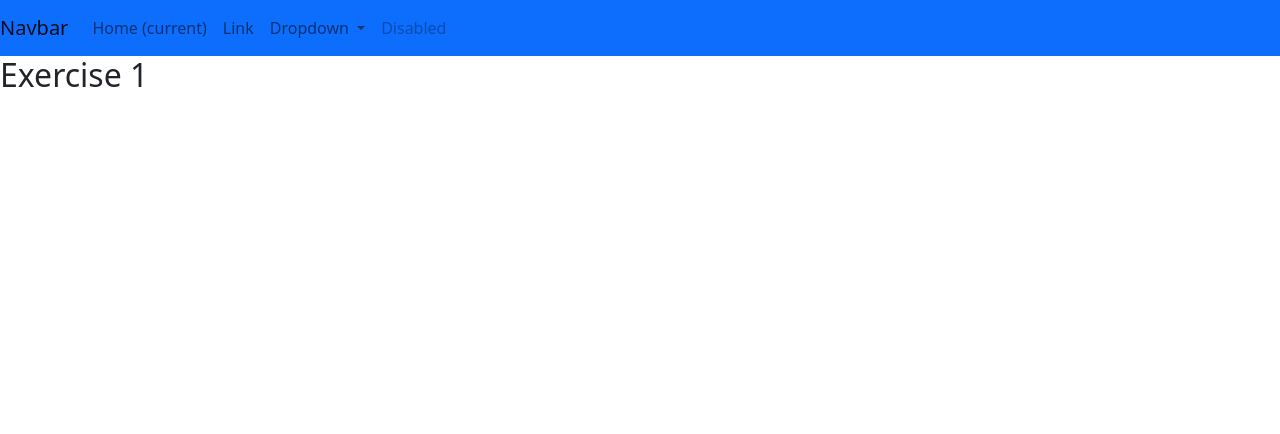
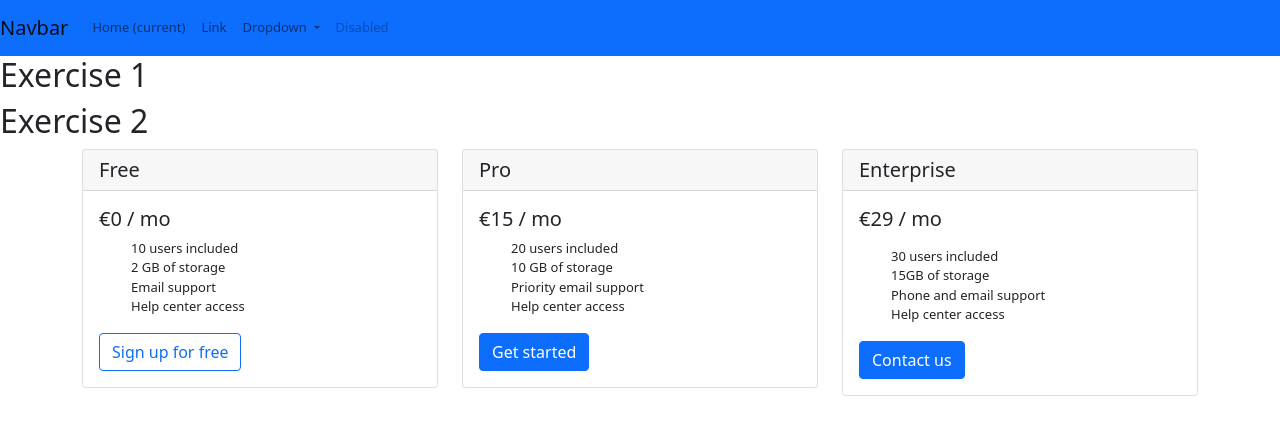
Before and after one commit to BertoPolo/m2d8-1, a plain HTML site: page index.html in a window 1280 px wide. Drawn offline with nearby package versions, Linux system fonts and the light colour scheme.

Commit message:
Update index.html

```diff
--- a/index.html
+++ b/index.html
@@ -8,6 +8,12 @@
     <!-- bootstrap -->
     <link href="https://cdn.jsdelivr.net/npm/bootstrap@5.1.3/dist/css/bootstrap.min.css" rel="stylesheet" integrity="sha384-1BmE4kWBq78iYhFldvKuhfTAU6auU8tT94WrHftjDbrCEXSU1oBoqyl2QvZ6jIW3" crossorigin="anonymous">
     <title>M2D8</title>
+    <style>
+      ul {
+    list-style: none;
+    font-size: small;
+}
+    </style>
 </head>
 <body>
 
@@ -52,6 +58,95 @@
 
     </section>
 
+    <!-- Exercise 2 -->
+
+    <section>
+      <h2>Exercise 2 </h2>
+      <!-- columns container -->
+      <div class="container">
+        <div class="row">
+          <div class="col">
+
+            <!-- card 1 -->
+            <div class="card">
+              <h5 class="card-header">Free</h5>
+              <div class="card-body">
+                <h5 class="card-title">€0 / mo</h5>
+                <ul class="card-text">
+                  <li>
+                    10 users included
+                  </li>
+                  <li>
+                    2 GB of storage
+                  </li>
+                  <li>
+                    Email support
+                  </li>
+                  <li>
+                    Help center access
+                  </li>
+                </ul>
+                <a href="#" class="btn btn-primary bg-transparent text-primary">Sign up for free</a>
+              </div>
+            </div>
+          </div>
+          <div class="col">
+
+            <!-- card 2 -->
+            <div class="card">
+              <h5 class="card-header">Pro</h5>
+              <div class="card-body">
+                <h5 class="card-title">€15 / mo</h5>
+                <ul class="card-text">
+                  <li>
+                    20 users included
+                  </li>
+                  <li>
+                    10 GB of storage
+                  </li>
+                  <li>
+                    Priority email support
+                  </li>
+                  <li>
+                    Help center access
+                  </li>
+                </ul>
+                <a href="#" class="btn btn-primary">Get started</a>
+              </div>
+            </div>
+          </div>
+          <div class="col">
+
+            <!-- card 3 -->
+            <div class="card">
+              <h5 class="card-header">Enterprise</h5>
+              <div class="card-body">
+                <h5 class="card-title">€29 / mo</h5>
+                <p class="card-text">
+                  <ul>
+                    <li>
+                      30 users included
+                    </li>
+                    <li>
+                      15GB of storage
+                    </li>
+                    <li>
+                      Phone and email support
+                    </li>
+                    <li>
+                      Help center access
+                    </li>
+                  </ul>
+                </p>
+                <a href="#" class="btn btn-primary">Contact us</a>
+              </div>
+            </div>
+
+          </div>
+          </div>
+        </div>
+
+    </section>
 
 </body>
 </html>
```
